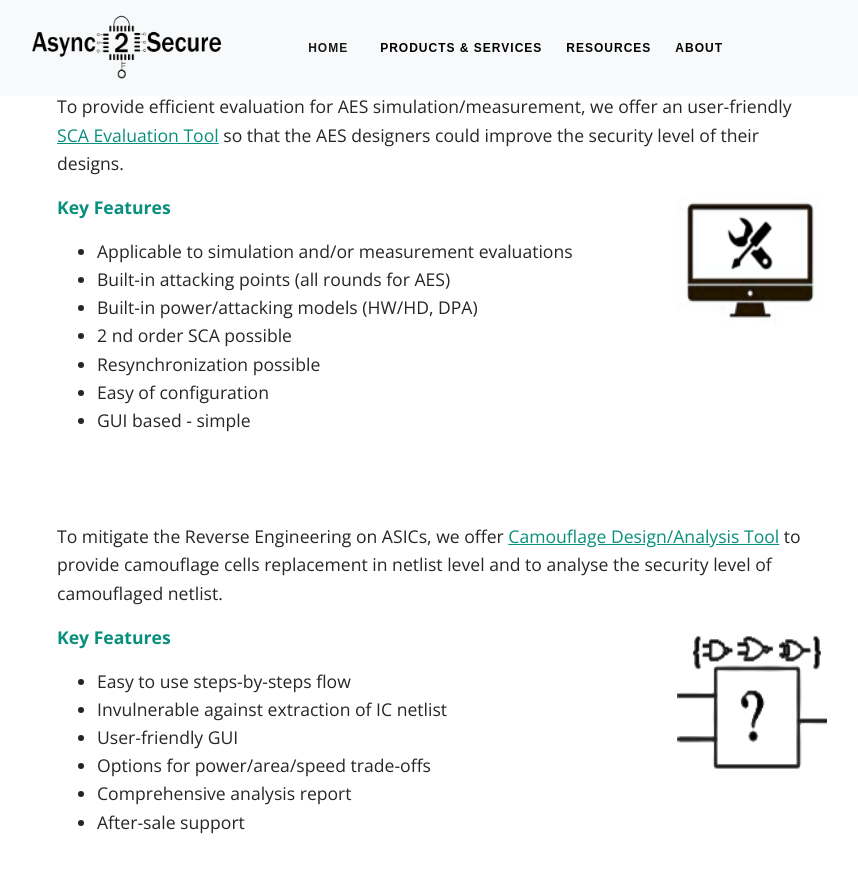
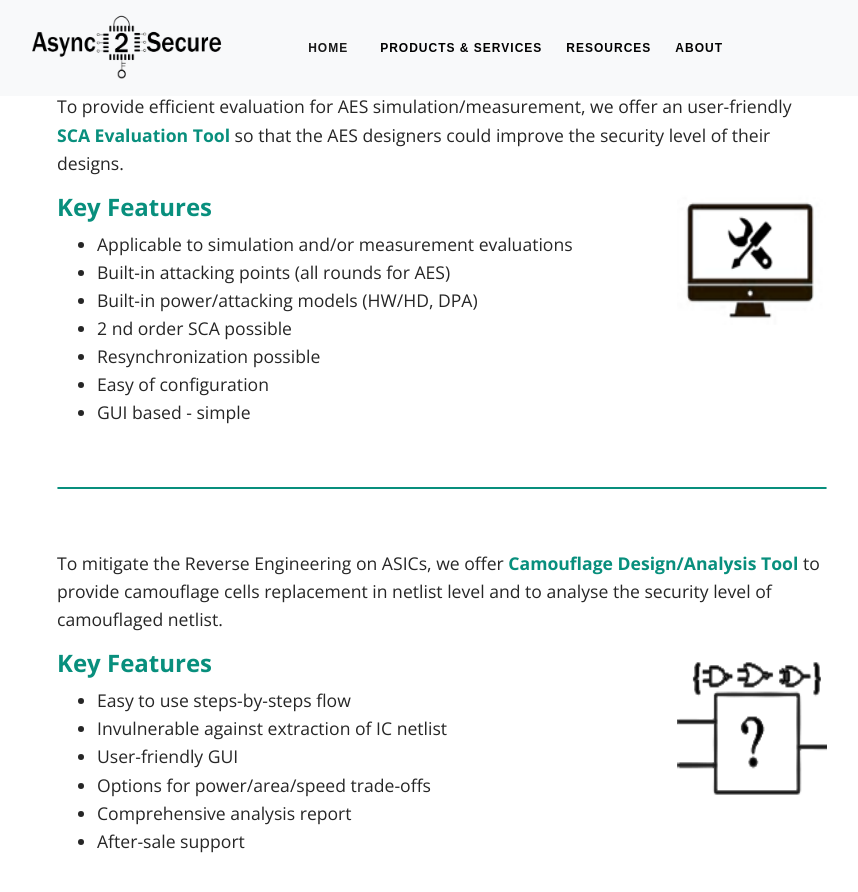
Before and after one commit to async2secure/async2secure.github.io, a Jekyll site: the page built from _pages/products/design_and_evaluation_tools.md, in a window 1280 px wide and 900 px high. Shown: the top 892 px of the window, without its empty margins (198-1056 px from the left). Built offline with Jekyll 4.4.1, drawn with Linux system fonts in a browser that asks for light colours; some web fonts are replaced.

Commit message:
add seperator

```diff
--- a/_pages/products/design_and_evaluation_tools.md
+++ b/_pages/products/design_and_evaluation_tools.md
@@ -12,15 +12,15 @@ permalink: /products/design_and_evaluation_tools
 </content>
 </div>
 
-To provide efficient evaluation for AES simulation/measurement, we offer an user-friendly <u>SCA
-Evaluation Tool</u> so that the AES designers could improve the security level of their designs.
+To provide efficient evaluation for AES simulation/measurement, we offer an user-friendly <strong>SCA
+Evaluation Tool</strong> so that the AES designers could improve the security level of their designs.
 
 <div class="container">
     <div class="row">
 
         <div class="col">
 
-<p><strong>Key Features</strong></p>
+<h4><strong>Key Features</strong></h4>
 <ul>
   <li>Applicable to simulation and/or measurement evaluations</li>
   <li>Built-in attacking points (all rounds for AES)</li>
@@ -40,9 +40,10 @@ Evaluation Tool</u> so that the AES designers could improve the security level o
 
 </div>
 <br>
+<hr class="seperator">
 <br>
 
-To mitigate the Reverse Engineering on ASICs, we offer <u>Camouflage Design/Analysis Tool</u> to
+To mitigate the Reverse Engineering on ASICs, we offer <strong>Camouflage Design/Analysis Tool</strong> to
 provide camouflage cells replacement in netlist level and to analyse the security level of
 camouflaged netlist.
 
@@ -51,7 +52,7 @@ camouflaged netlist.
 
         <div class="col">
 
-<p><strong>Key Features</strong></p>
+<h4><strong>Key Features</strong></h4>
 
 <ul>
   <li>Easy to use steps-by-steps flow</li>
@@ -72,17 +73,18 @@ camouflaged netlist.
 </div>
 
 <br>
+<hr class="seperator">
 <br>
 
-To provide the design solution for asynchronous-logic in netlist level, we offer <u>Asynchronous-
-logic Design Tool</u> with high compatibility of standard design flow.
+To provide the design solution for asynchronous-logic in netlist level, we offer <strong>Asynchronous-
+logic Design Tool</strong> with high compatibility of standard design flow.
 
 <div class="container">
     <div class="row">
 
         <div class="col">
 
-<p><strong>Key Features</strong></p>
+<h4><strong>Key Features</strong></h4>
 
 <ul>
   <li>Self-timed operation</li>
```
Also changed, not shown: _pages/products/design_and_evaluation_services.md (+6 -5 lines), _pages/products/security_design_ips.md (+6 -5 lines), _pages/products/security_evaluation.md (+2 -2 lines).
